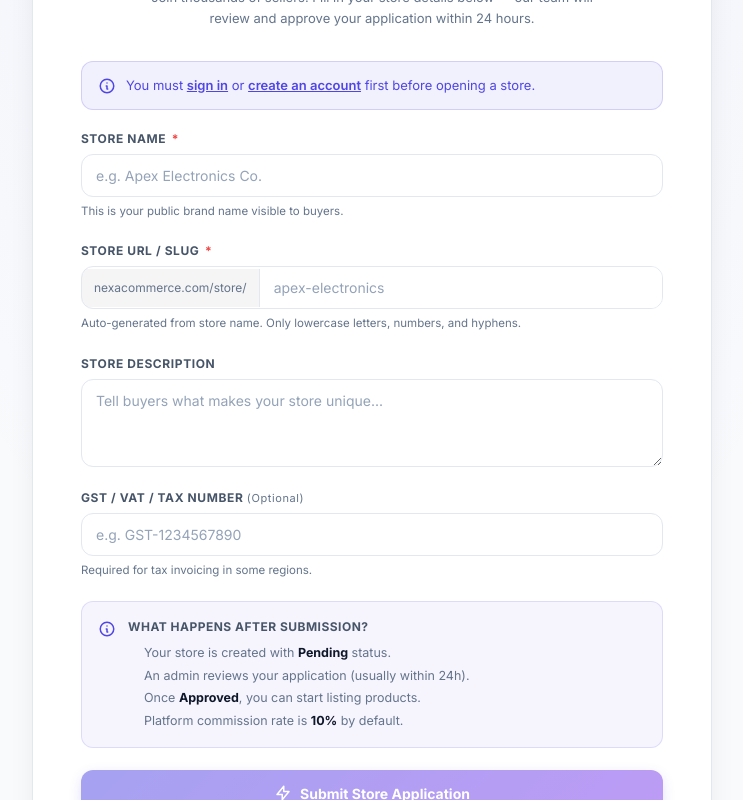
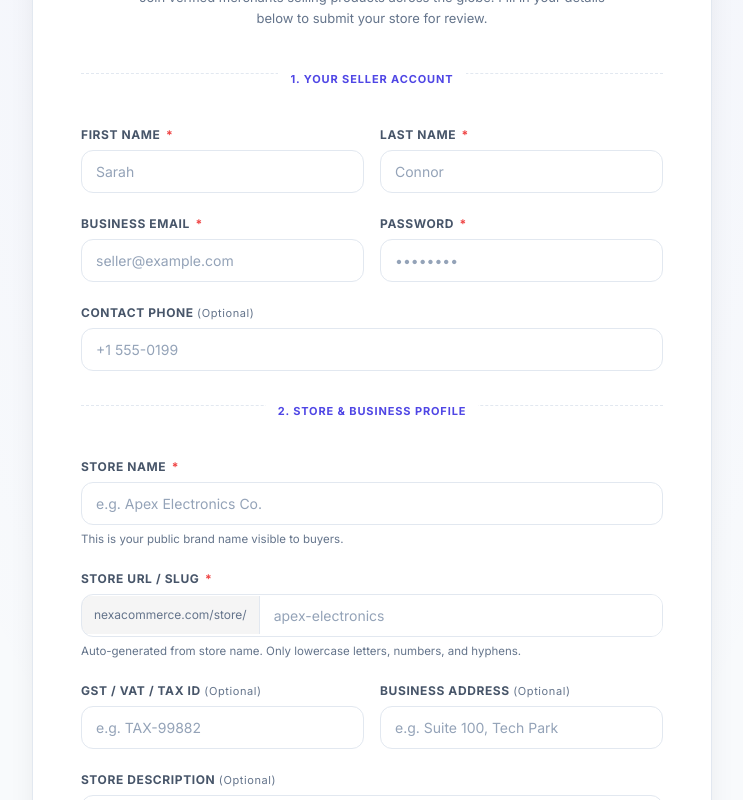
Before and after one commit to SATA1011/nexacommerce, an Angular app in the folder frontend/NexaCommerceFrontend/: page /vendor/become-seller in a window 1280 px wide. Shown: the part 280-1080 px from the top of the page, without its empty margins (268-1011 px from the left). After the commit the page ends 800 px from the top, so only its background shows below. Built offline with nearby package versions, Linux system fonts and the light colour scheme.

Commit message:
feat: simplify buyer registration and support guest seller onboarding in become-seller

```diff
--- a/frontend/NexaCommerceFrontend/src/app/portals/auth/register/register.component.html
+++ b/frontend/NexaCommerceFrontend/src/app/portals/auth/register/register.component.html
@@ -3,22 +3,8 @@
 
     <!-- Header -->
     <div class="register-header">
-      <h2 class="title">Create your NexaCommerce Account</h2>
-      <p class="subtitle">Join thousands of shoppers and verified merchants worldwide</p>
-    </div>
-
-    <!-- Account Type Switcher Tabs -->
-    <div class="tabs-container">
-      <button (click)="isVendorTab.set(false)"
-              [class.tab-active]="!isVendorTab()"
-              class="tab-button">
-        🛍️ Shopper Account
-      </button>
-      <button (click)="isVendorTab.set(true)"
-              [class.tab-active]="isVendorTab()"
-              class="tab-button">
-        🏪 Merchant / Seller
-      </button>
+      <h2 class="title">Create your Buyer Account</h2>
+      <p class="subtitle">Join thousands of shoppers discovering products on NexaCommerce</p>
     </div>
 
     <!-- Feedback Alert Messages -->
@@ -80,37 +66,8 @@
         </div>
       </div>
 
-      <!-- Merchant Fields (Condition: isVendorTab = true) -->
-      @if (isVendorTab()) {
-        <div class="merchant-box">
-          <span class="merchant-title">Merchant Store Details</span>
-
-          <div class="form-group">
-            <label class="merchant-label">Store Name</label>
-            <input type="text" [(ngModel)]="storeName" name="storeName" required
-                   placeholder="e.g. Apex Electronics Co."
-                   class="merchant-input" />
-          </div>
-
-          <div class="merchant-grid">
-            <div class="form-group">
-              <label class="merchant-label">Tax / VAT Number</label>
-              <input type="text" [(ngModel)]="taxNumber" name="taxNumber"
-                     placeholder="TAX-99882"
-                     class="merchant-input" />
-            </div>
-            <div class="form-group">
-              <label class="merchant-label">Business Address</label>
-              <input type="text" [(ngModel)]="businessAddress" name="businessAddress"
-                     placeholder="Suite 100, Tech Park"
-                     class="merchant-input" />
-            </div>
-          </div>
-        </div>
-      }
-
       <button type="submit"
-              [disabled]="loading() || !email || !password || !firstName || (isVendorTab() && !storeName)"
+              [disabled]="loading() || !email || !password || !firstName"
               class="submit-button">
         @if (loading()) {
           <svg class="loading-spinner" fill="none" viewBox="0 0 24 24">
@@ -119,7 +76,7 @@
           </svg>
           <span>Creating Account...</span>
         } @else {
-          <span>{{ isVendorTab() ? 'Submit Merchant Application' : 'Create Customer Account' }}</span>
+          <span>Create Customer Account</span>
         }
       </button>
 
@@ -128,6 +85,10 @@
     <div class="login-footer">
       Already registered?
       <a routerLink="/auth/login" class="login-link">Sign in here</a>
+      <div style="margin-top: 12px; font-size: 0.875rem; color: #64748b;">
+        Want to sell products?
+        <a routerLink="/vendor/become-seller" class="login-link" style="font-weight: 600; color: #4f46e5;">Open a Seller Store</a>
+      </div>
     </div>
 
   </div>
--- a/frontend/NexaCommerceFrontend/src/app/portals/auth/register/register.component.ts
+++ b/frontend/NexaCommerceFrontend/src/app/portals/auth/register/register.component.ts
@@ -1,7 +1,7 @@
-import { Component, inject, signal, OnInit } from '@angular/core';
+import { Component, inject, signal } from '@angular/core';
 import { CommonModule } from '@angular/common';
 import { FormsModule } from '@angular/forms';
-import { Router, ActivatedRoute, RouterLink } from '@angular/router';
+import { Router, RouterLink } from '@angular/router';
 import { AuthService } from '../../../core/services/auth.service';
 
 @Component({
@@ -11,65 +11,33 @@ import { AuthService } from '../../../core/services/auth.service';
   templateUrl: './register.component.html',
   styleUrl: './register.component.scss'
 })
-export class RegisterComponent implements OnInit {
+export class RegisterComponent {
   private readonly authService = inject(AuthService);
   private readonly router = inject(Router);
-  private readonly route = inject(ActivatedRoute);
 
-  isVendorTab = signal(false);
   firstName = '';
   lastName = '';
   email = '';
   password = '';
   phoneNumber = '';
-  storeName = '';
-  taxNumber = '';
-  businessAddress = '';
 
   loading = signal(false);
   errorMessage = signal<string | null>(null);
   successMessage = signal<string | null>(null);
 
-  ngOnInit(): void {
-    const type = this.route.snapshot.queryParams['type'];
-    if (type === 'vendor') {
-      this.isVendorTab.set(true);
-    }
-  }
+  onSubmit(): void {
+    if (!this.firstName || !this.lastName || !this.email || !this.password) return;
 
-  onSubmit(): void {
     this.loading.set(true);
     this.errorMessage.set(null);
     this.successMessage.set(null);
 
-    if (this.isVendorTab()) {
-      this.authService.registerVendor({
-        firstName: this.firstName,
-        lastName: this.lastName,
-        email: this.email,
+    this.authService.registerUser({
+      firstName: this.firstName.trim(),
+      lastName: this.lastName.trim(),
+      email: this.email.trim(),
       password: this.password,
-        phoneNumber: this.phoneNumber || undefined,
-        storeName: this.storeName,
-        taxNumber: this.taxNumber || undefined,
-        businessAddress: this.businessAddress || undefined
-      }).subscribe({
-        next: () => {
-          this.loading.set(false);
-          this.successMessage.set('Merchant registration submitted successfully!');
-          setTimeout(() => this.router.navigate(['/auth/login']), 1800);
-        },
-        error: (err) => {
-          this.loading.set(false);
-          this.errorMessage.set(err.error?.detail || err.error?.message || 'Failed to submit merchant registration.');
-        }
-      });
-    } else {
-      this.authService.registerUser({
-        firstName: this.firstName,
-        lastName: this.lastName,
-        email: this.email,
-        password: this.password,
-        phoneNumber: this.phoneNumber || undefined
+      phoneNumber: this.phoneNumber?.trim() || undefined
     }).subscribe({
       next: () => {
         this.loading.set(false);
@@ -83,4 +51,3 @@ export class RegisterComponent implements OnInit {
     });
   }
 }
-}
--- a/frontend/NexaCommerceFrontend/src/app/portals/vendor-portal/become-seller/become-seller.component.html
+++ b/frontend/NexaCommerceFrontend/src/app/portals/vendor-portal/become-seller/become-seller.component.html
@@ -11,22 +11,11 @@
       </div>
       <h1 class="page-title">Open Your Store on NexaCommerce</h1>
       <p class="page-subtitle">
-        Join thousands of sellers. Fill in your store details below — our team will review and approve your application within 24 hours.
+        Join verified merchants selling products across the globe. Fill in your details below to submit your store for review.
       </p>
     </div>
 
-    <!-- Auth guard notice -->
-    @if (!isAuthenticated()) {
-      <div class="auth-notice">
-        <svg fill="none" stroke="currentColor" viewBox="0 0 24 24">
-          <path stroke-linecap="round" stroke-linejoin="round" stroke-width="2"
-            d="M13 16h-1v-4h-1m1-4h.01M21 12a9 9 0 11-18 0 9 9 0 0118 0z"/>
-        </svg>
-        <span>You must <a routerLink="/auth/login" [queryParams]="{returnUrl: '/vendor/become-seller'}">sign in</a> or <a routerLink="/auth/register">create an account</a> first before opening a store.</span>
-      </div>
-    }
-
-    <!-- Success -->
+    <!-- Feedback Alerts -->
     @if (successMessage()) {
       <div class="alert-success">
         <svg fill="none" stroke="currentColor" viewBox="0 0 24 24">
@@ -36,7 +25,6 @@
       </div>
     }
 
-    <!-- Error -->
     @if (errorMessage()) {
       <div class="alert-error">
         <svg fill="none" stroke="currentColor" viewBox="0 0 24 24">
@@ -50,7 +38,61 @@
     @if (!successMessage()) {
       <form (ngSubmit)="onSubmit()" class="seller-form">
 
-        <!-- Store Name -->
+        <!-- LOGGED IN USER INFO BANNER -->
+        @if (isAuthenticated()) {
+          <div class="auth-notice">
+            <svg fill="none" stroke="currentColor" viewBox="0 0 24 24">
+              <path stroke-linecap="round" stroke-linejoin="round" stroke-width="2"
+                d="M13 16h-1v-4h-1m1-4h.01M21 12a9 9 0 11-18 0 9 9 0 0118 0z"/>
+            </svg>
+            <span>
+              Signed in as <strong>{{ authService.currentUser()?.firstName }} {{ authService.currentUser()?.lastName }}</strong> ({{ authService.currentUser()?.email }}). Your account will be upgraded to a Seller once approved.
+            </span>
+          </div>
+        } @else {
+          <!-- GUEST ACCOUNT DETAILS -->
+          <div class="section-divider">
+            <span class="section-title">1. Your Seller Account</span>
+          </div>
+
+          <div class="form-grid">
+            <div class="form-group">
+              <label class="form-label">First Name <span class="required">*</span></label>
+              <input type="text" [(ngModel)]="firstName" name="firstName" required
+                     placeholder="Sarah" class="form-input" />
+            </div>
+            <div class="form-group">
+              <label class="form-label">Last Name <span class="required">*</span></label>
+              <input type="text" [(ngModel)]="lastName" name="lastName" required
+                     placeholder="Connor" class="form-input" />
+            </div>
+          </div>
+
+          <div class="form-grid">
+            <div class="form-group">
+              <label class="form-label">Business Email <span class="required">*</span></label>
+              <input type="email" [(ngModel)]="email" name="email" required
+                     placeholder="seller@example.com" class="form-input" />
+            </div>
+            <div class="form-group">
+              <label class="form-label">Password <span class="required">*</span></label>
+              <input type="password" [(ngModel)]="password" name="password" required
+                     placeholder="••••••••" class="form-input" />
+            </div>
+          </div>
+
+          <div class="form-group">
+            <label class="form-label">Contact Phone <span class="optional">(Optional)</span></label>
+            <input type="tel" [(ngModel)]="phoneNumber" name="phoneNumber"
+                   placeholder="+1 555-0199" class="form-input" />
+          </div>
+
+          <div class="section-divider">
+            <span class="section-title">2. Store & Business Profile</span>
+          </div>
+        }
+
+        <!-- STORE DETAILS (SHARED FOR BOTH GUEST & LOGGED IN) -->
         <div class="form-group">
           <label class="form-label">Store Name <span class="required">*</span></label>
           <input type="text"
@@ -78,25 +120,34 @@
           <p class="form-hint">Auto-generated from store name. Only lowercase letters, numbers, and hyphens.</p>
         </div>
 
+        <!-- Tax Number & Business Address -->
+        <div class="form-grid">
+          <div class="form-group">
+            <label class="form-label">GST / VAT / Tax ID <span class="optional">(Optional)</span></label>
+            <input type="text"
+                   [(ngModel)]="taxNumber"
+                   name="taxNumber"
+                   placeholder="e.g. TAX-99882"
+                   class="form-input" />
+          </div>
+          <div class="form-group">
+            <label class="form-label">Business Address <span class="optional">(Optional)</span></label>
+            <input type="text"
+                   [(ngModel)]="businessAddress"
+                   name="businessAddress"
+                   placeholder="e.g. Suite 100, Tech Park"
+                   class="form-input" />
+          </div>
+        </div>
+
         <!-- Description -->
         <div class="form-group">
-          <label class="form-label">Store Description</label>
+          <label class="form-label">Store Description <span class="optional">(Optional)</span></label>
           <textarea [(ngModel)]="description"
                     name="description"
                     rows="3"
-                    placeholder="Tell buyers what makes your store unique..."
+                    placeholder="Tell buyers what makes your store and products unique..."
                     class="form-input form-textarea"></textarea>
-        </div>
-
-        <!-- Tax Number -->
-        <div class="form-group">
-          <label class="form-label">GST / VAT / Tax Number <span class="optional">(Optional)</span></label>
-          <input type="text"
-                 [(ngModel)]="taxNumber"
-                 name="taxNumber"
-                 placeholder="e.g. GST-1234567890"
-                 class="form-input" />
-          <p class="form-hint">Required for tax invoicing in some regions.</p>
         </div>
 
         <!-- Info box -->
@@ -107,16 +158,15 @@
           <div>
             <p class="info-title">What happens after submission?</p>
             <ul class="info-list">
-              <li>Your store is created with <strong>Pending</strong> status.</li>
-              <li>An admin reviews your application (usually within 24h).</li>
-              <li>Once <strong>Approved</strong>, you can start listing products.</li>
-              <li>Platform commission rate is <strong>10%</strong> by default.</li>
+              <li>Your store application is created in <strong>Pending Review</strong> status.</li>
+              <li>An admin reviews your application within 24 to 72 hours.</li>
+              <li>Once <strong>Approved</strong>, you can sign in to the <strong>Seller Studio</strong> and list products.</li>
             </ul>
           </div>
         </div>
 
         <button type="submit"
-                [disabled]="loading() || !storeName || !slug || !isAuthenticated()"
+                [disabled]="loading() || !storeName || !slug || (!isAuthenticated() && (!email || !password || !firstName || !lastName))"
                 class="submit-btn">
           @if (loading()) {
             <svg class="spinner" fill="none" viewBox="0 0 24 24">
@@ -128,9 +178,18 @@
             <svg fill="none" stroke="currentColor" viewBox="0 0 24 24">
               <path stroke-linecap="round" stroke-linejoin="round" stroke-width="2" d="M13 10V3L4 14h7v7l9-11h-7z"/>
             </svg>
-            <span>Submit Store Application</span>
+            <span>{{ isAuthenticated() ? 'Submit Store Application' : 'Create Seller Account & Store' }}</span>
           }
         </button>
+
+        @if (!isAuthenticated()) {
+          <div style="text-align: center; font-size: 0.875rem; color: #64748b; margin-top: 6px;">
+            Already have a shopper account?
+            <a routerLink="/auth/login" [queryParams]="{returnUrl: '/vendor/become-seller'}" style="color: #4f46e5; font-weight: 600; text-decoration: underline;">
+              Sign in first
+            </a>
+          </div>
+        }
 
       </form>
     }
--- a/frontend/NexaCommerceFrontend/src/app/portals/vendor-portal/become-seller/become-seller.component.scss
+++ b/frontend/NexaCommerceFrontend/src/app/portals/vendor-portal/become-seller/become-seller.component.scss
@@ -286,3 +286,32 @@
   from { transform: rotate(0deg); }
   to { transform: rotate(360deg); }
 }
+
+.form-grid {
+  display: grid;
+  grid-template-columns: 1fr 1fr;
+  gap: 16px;
+
+  @media (max-width: 640px) {
+    grid-template-columns: 1fr;
+  }
+}
+
+.section-divider {
+  margin: 12px 0 6px;
+  border-top: 1px dashed $border-color;
+  position: relative;
+  text-align: center;
+
+  .section-title {
+    position: relative;
+    top: -9px;
+    background: $bg-card;
+    padding: 0 12px;
+    font-size: 11px;
+    font-weight: 700;
+    text-transform: uppercase;
+    letter-spacing: 0.08em;
+    color: $color-brand;
+  }
+}
--- a/frontend/NexaCommerceFrontend/src/app/portals/vendor-portal/become-seller/become-seller.component.ts
+++ b/frontend/NexaCommerceFrontend/src/app/portals/vendor-portal/become-seller/become-seller.component.ts
@@ -13,15 +13,23 @@ import { AuthService } from '../../../core/services/auth.service';
   styleUrl: './become-seller.component.scss'
 })
 export class BecomeSellerComponent {
-  private readonly vendorService = inject(VendorService);
-  private readonly authService = inject(AuthService);
+  readonly vendorService = inject(VendorService);
+  readonly authService = inject(AuthService);
   private readonly router = inject(Router);
 
-  // Form fields
+  // Guest Account fields (when not logged in)
+  firstName = '';
+  lastName = '';
+  email = '';
+  password = '';
+  phoneNumber = '';
+
+  // Store fields
   storeName = '';
   slug = '';
   description = '';
   taxNumber = '';
+  businessAddress = '';
 
   // UI state
   loading = signal(false);
@@ -42,14 +50,11 @@ export class BecomeSellerComponent {
   onSubmit(): void {
     if (!this.storeName || !this.slug) return;
 
-    if (!this.authService.isAuthenticated()) {
-      this.router.navigate(['/auth/login'], { queryParams: { returnUrl: '/vendor/become-seller' } });
-      return;
-    }
-
     this.loading.set(true);
     this.errorMessage.set(null);
 
+    if (this.isAuthenticated()) {
+      // Logged-in user: register store directly
       const payload: RegisterStoreRequest = {
         storeName: this.storeName.trim(),
         slug: this.slug.trim(),
@@ -60,9 +65,8 @@ export class BecomeSellerComponent {
       this.vendorService.registerStore(payload).subscribe({
         next: (store) => {
           this.loading.set(false);
-        this.successMessage.set(`Store "${store.storeName}" registered! Status: ${store.status}. Admin will review and approve shortly.`);
-        // Navigate to vendor dashboard after 2 seconds
-        setTimeout(() => this.router.navigate(['/vendor/dashboard']), 2500);
+          this.successMessage.set(`Store "${store.storeName}" registered! Status: ${store.status}. Admin will review shortly.`);
+          setTimeout(() => this.router.navigate(['/vendor/dashboard']), 2200);
         },
         error: (err) => {
           this.loading.set(false);
@@ -70,5 +74,35 @@ export class BecomeSellerComponent {
           this.errorMessage.set(msg);
         }
       });
+    } else {
+      // Guest user: register account and store together
+      if (!this.firstName || !this.lastName || !this.email || !this.password) {
+        this.loading.set(false);
+        this.errorMessage.set('Please fill in your name, email, and password.');
+        return;
+      }
+
+      this.authService.registerVendor({
+        firstName: this.firstName.trim(),
+        lastName: this.lastName.trim(),
+        email: this.email.trim(),
+        password: this.password,
+        phoneNumber: this.phoneNumber?.trim() || undefined,
+        storeName: this.storeName.trim(),
+        taxNumber: this.taxNumber?.trim() || undefined,
+        businessAddress: this.businessAddress?.trim() || undefined
+      }).subscribe({
+        next: () => {
+          this.loading.set(false);
+          this.successMessage.set(`Seller account and store "${this.storeName}" submitted! Admin will review shortly.`);
+          setTimeout(() => this.router.navigate(['/auth/login']), 2500);
+        },
+        error: (err) => {
+          this.loading.set(false);
+          const msg = err.error?.message || err.error?.detail || 'Failed to register seller account. Please try again.';
+          this.errorMessage.set(msg);
+        }
+      });
     }
   }
+}
```
Lines whose indentation alone changed are shown as unchanged.
